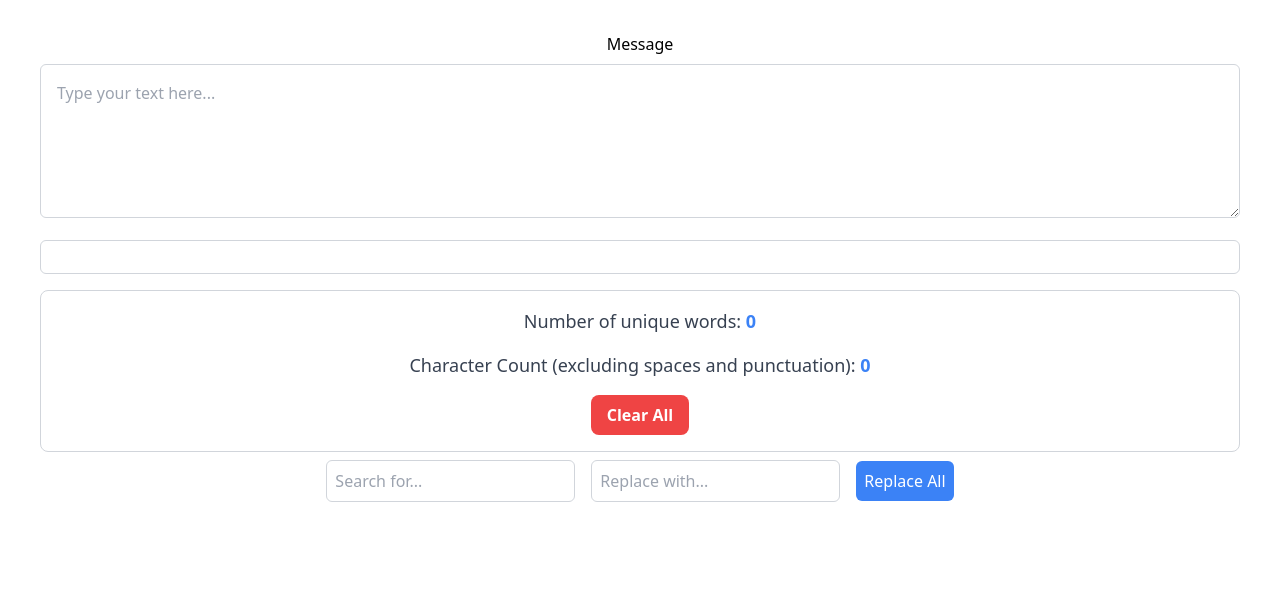
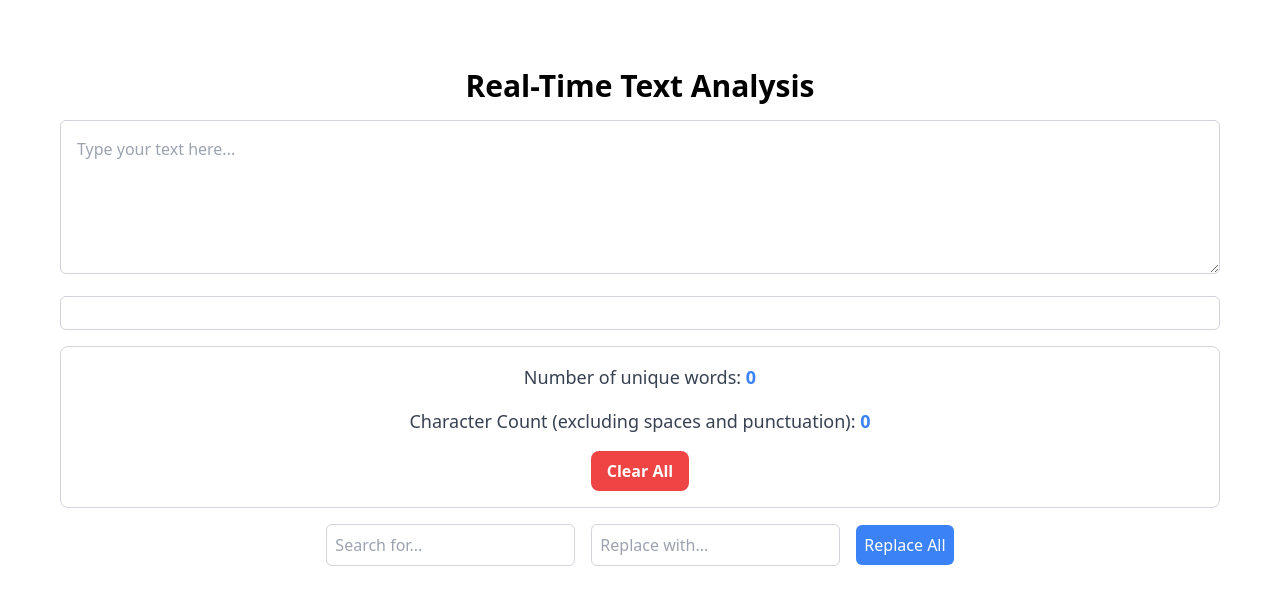
Before and after one commit to Ankush-nitjsr/real-time-text-analysis, a React (Vite) app: page / in a window 1280 px wide. Shown: the top 604 px of the page. Built offline with nearby package versions, Linux system fonts and the light colour scheme.

Commit message:
Add replaced text highlight feature
Add comments and style component with tailwind css

```diff
--- a/src/pages/HomePage.tsx
+++ b/src/pages/HomePage.tsx
@@ -3,22 +3,41 @@ import { Statistics } from "../components/Statistics";
 import { TextInput } from "../components/TextInput";
 import { StringReplacement } from "../components/StringReplacement";
 
+// Define the HomePage component
 export const HomePage = () => {
-  const [text, setText] = useState("");
+  // State to manage the main text input
+  const [text, setText] = useState<string>("");
 
+  // State to manage the highlighted text for replacement
+  const [highlightedText, setHighlightedText] = useState<string>("");
+
+  // Function to handle changes to the text in the input field
   const handleTextChange = (newText: string) => {
     setText(newText);
+    setHighlightedText(newText);
   };
 
-  const handleTextReplace = (newText: string) => {
+  // Function to handle text replacement and update both text and highlighted text
+  const handleTextReplace = (newText: string, highlighted: string) => {
     setText(newText);
+    setHighlightedText(highlighted);
   };
+
+  // Render the UI
   return (
-    <>
-      <h2>Message</h2>
-      <TextInput text={text} onChange={handleTextChange} />
+    <div className="p-5 space-y-4">
+      {/* Heading */}
+      <h1 className="text-3xl m-4 font-bold">Real-Time Text Analysis</h1>{" "}
+      {/* TextInput component for entering text, passing current text and highlighted text */}
+      <TextInput
+        text={text}
+        onChange={handleTextChange}
+        highlightedText={highlightedText}
+      />
+      {/* Statistics component for displaying unique word count and character count */}
       <Statistics text={text} setText={setText} />
+      {/* StringReplacement component for handling string search and replace */}
       <StringReplacement text={text} onReplace={handleTextReplace} />
-    </>
+    </div>
   );
 };
```
